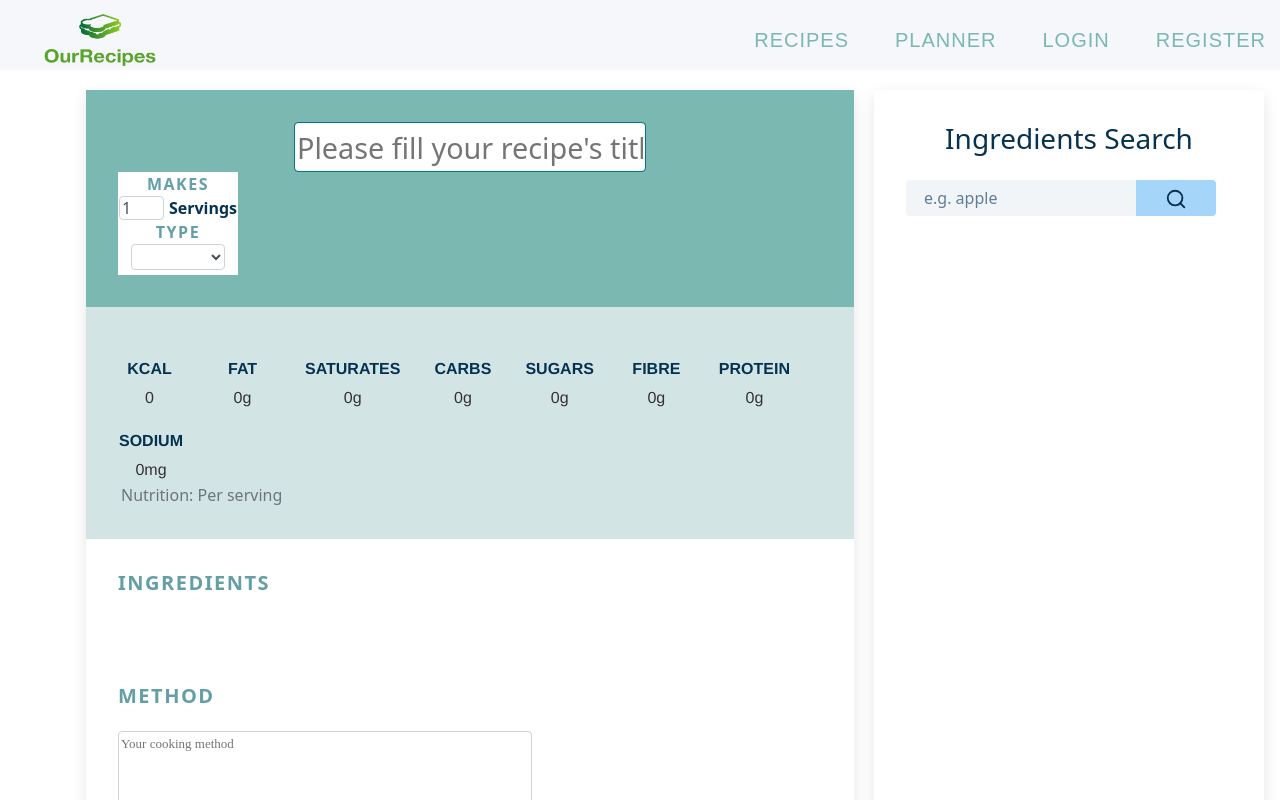
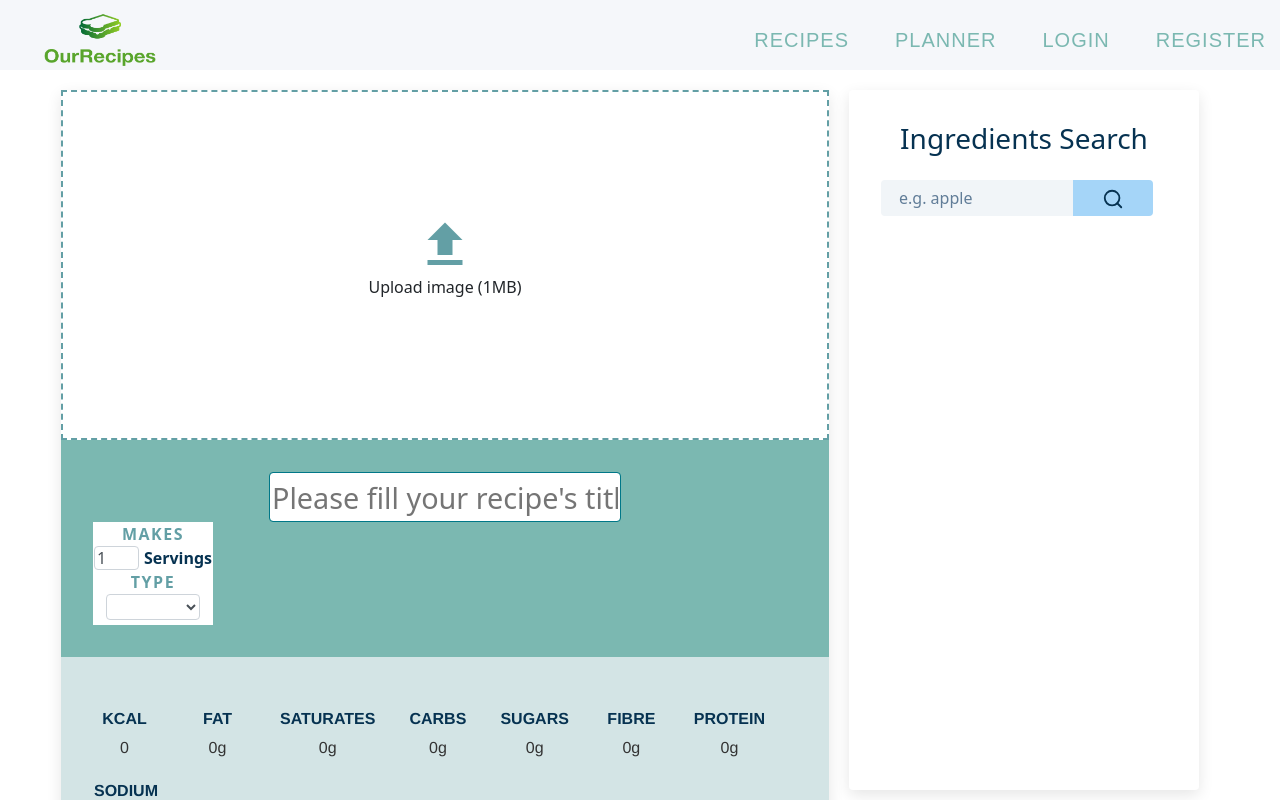
Before and after one commit to vnminh0204/ourRecipes, a React (Create React App) app in the folder src/react_client/: page /recipes/new/true in a window 1280 px wide. Shown: the top 800 px of the page. Built offline with nearby package versions, Linux system fonts and the light colour scheme.

Commit message:
finish upload box

```diff
--- a/src/react_client/src/components/all-recipes/recipes.scss
+++ b/src/react_client/src/components/all-recipes/recipes.scss
@@ -8,6 +8,7 @@
     top: 25px;
     padding: 20px;
     max-height: 95vh;
+    min-height: 700px;
     margin-right: 20px;
     max-width: 370px;
 
--- a/src/react_client/src/components/meal-planner/meal-search/search.scss
+++ b/src/react_client/src/components/meal-planner/meal-search/search.scss
@@ -1,15 +1,12 @@
 .section-meal-search {
-  margin-top: 40px;
+  //margin-top: 40px;
   height: 700px;
-  width: 402px;
+  min-width: 350px;
+  margin: 40px auto;
 }
 
 .search-title {
   color: var(--clr-primary-heading) !important;
-}
-
-.section-ingredient-search {
-  min-width: 390px;
 }
 
 .ingredient-container {
--- /dev/null
+++ b/src/react_client/src/components/recipe-form/img-upload/imgUpload.jsx
@@ -0,0 +1,67 @@
+import React, {useState} from 'react'
+import DeleteIcon from '@mui/icons-material/Delete';
+import"./imgUpload.scss";
+import {MdFileUpload} from "react-icons/md";
+
+const ImgUpload = () => {
+    const [image,setImage] = useState(null);
+    const uploadImage = (e) => {
+        const file = e.target.files[0]
+        const reader = new FileReader();
+        reader.onload = function (e) {
+            const dataUrl = e.target.result;
+            console.log(dataUrl);
+            setImage(dataUrl)
+        };
+        reader.readAsDataURL(file);
+    }
+
+    const deleteImage = () => {
+        setImage(null)
+    }
+
+
+    return (
+        <div className="img-container">
+
+                {!image ? (
+                    <div className="img-upload">
+                        <label className="upload-btn">
+                            <MdFileUpload className="upload-icon" size="60px"></MdFileUpload>
+                            <p className="">
+                                Upload image (1MB)
+                            </p>
+                            <input
+                                type="file"
+                                id="upload"
+                                accept="image/*"
+                                onChange={uploadImage}
+                                className="upload-input"
+                            />
+                        </label>
+                    </div>
+                ) : (
+                    <div className="img-preview">
+                        <div className="img-box">
+                            <img
+                                src={image}
+                                alt=''
+                                className="img-item"
+                            />
+
+                        </div>
+                        <button
+                            type="button"
+                            className="delete-img-btn"
+                            onClick={deleteImage}
+                        >
+                            <DeleteIcon className="text-white" />
+                        </button>
+                    </div>
+                )}
+        </div>
+    // absolute bottom-3 right-3 p-3 rounded-full bg-red-500 text-xl cursor-pointer outline-none hover:shadow-md  duration-500 transition-all ease-in-out
+    )
+}
+
+export default ImgUpload;
--- /dev/null
+++ b/src/react_client/src/components/recipe-form/img-upload/imgUpload.scss
@@ -0,0 +1,63 @@
+.img-container{
+  height: 350px;
+
+  .img-upload{
+    border-style: dashed;
+    border-width: 2px;
+    border-color: var(--clr-heading);
+    height: 100%;
+    background: var(--clr-white);
+    display: flex;
+    align-items: center;
+    justify-content: center;
+
+    .upload-btn{
+      display: grid;
+      justify-items: center;
+      align-items: center;
+
+      .upload-icon{
+        color: var(--clr-heading);
+        cursor: pointer;
+      }
+      .upload-icon:hover{
+        color: var(--clr-primary-button);
+      }
+    }
+    .upload-input{
+      display: none;
+    }
+  }
+  .img-upload:hover{
+    filter: brightness(92%);
+    border-color: var(--clr-primary-button);
+  }
+
+  .img-preview{
+    display: flex;
+    justify-content: flex-end;
+    height: 100%;
+    width: 100%;
+    align-items: flex-end;
+    .img-box {
+      display: flex;
+      height: 100%;
+      width: 100%;
+      .img-item{
+        width: 100%;
+        height: 100%;
+        object-fit: cover;
+      }
+    }
+    .delete-img-btn {
+      position: absolute;
+      background: #A6192e;
+      cursor: pointer;
+      border: 1px solid var(--clr-primary-1);
+    }
+    .delete-img-btn:hover {
+      filter: brightness(90%);
+    }
+  }
+
+}
--- a/src/react_client/src/components/recipe-form/recipeForm.jsx
+++ b/src/react_client/src/components/recipe-form/recipeForm.jsx
@@ -7,6 +7,7 @@ import CookingMethod from "./cooking-method/cookingMethod";
 import Title from "./title/title";
 import config from "../../config.json";
 import "./recipeForm.scss";
+import ImgUpload from "./img-upload/imgUpload";
 
 const RecipeForm = ({toast}) => {
     const {id: recipeID, edit: editOption} = useParams();
@@ -145,6 +146,8 @@ const RecipeForm = ({toast}) => {
                         setTitle(data.data.title);
                         setMealType(data.data.mealType);
                         setNutritionTable(data.data.nutritionTable);
+
+                        console.log(data);
                     })
                     .catch((error) => {
                         toast.error(error.message);
@@ -330,6 +333,9 @@ const RecipeForm = ({toast}) => {
     return (
         <div className="edit-form-container">
             <div className="recipe-form-container">
+                <div className="img-row">
+                    <ImgUpload></ImgUpload>
+                </div>
                 <div className="title-row">
                     <Title
                         title={title}
@@ -374,9 +380,7 @@ const RecipeForm = ({toast}) => {
                 )}
             </div>
             {editMode && (
-                <div className="col-md-3 justify-content-end">
-                    <IngredientsSearch addItem={addItem} toast={toast}/>
-                </div>
+                <IngredientsSearch addItem={addItem} toast={toast}/>
             )}
         </div>
     );
--- a/src/react_client/src/components/recipe-form/recipeForm.scss
+++ b/src/react_client/src/components/recipe-form/recipeForm.scss
@@ -1,6 +1,10 @@
 .edit-form-container {
   display: flex;
   justify-content: center;
+
+}
+
+.img-row {
 
 }
 
--- a/src/react_client/src/components/recipe-form/search/ingredientsSearch.jsx
+++ b/src/react_client/src/components/recipe-form/search/ingredientsSearch.jsx
@@ -1,6 +1,6 @@
 import React, {useState} from "react";
 import IngredientsSearchList from "./ingredientsSearchList";
-import "./search.css";
+import "./search.scss";
 import config from "../../../config.json";
 import {FiSearch} from "react-icons/fi";
 
@@ -57,7 +57,7 @@ const IngredientsSearch = ({addItem, toast}) => {
     };
 
     return (
-        <section className="section-ingredient-search">
+        <div className="section-ingredient-search">
             <form className="ingredient-search-form" onSubmit={handleSubmit}>
                 <h3 className="fs-3">Ingredients Search</h3>
                 <div className="ingredient-search-form-control">
@@ -76,7 +76,7 @@ const IngredientsSearch = ({addItem, toast}) => {
             <div className="ingredient-container">
                 <IngredientsSearchList data={list} addItem={addItem}/>
             </div>
-        </section>
+        </div>
     );
 };
 
--- a/src/react_client/src/components/recipe-form/search/ingredientsSearchList.jsx
+++ b/src/react_client/src/components/recipe-form/search/ingredientsSearchList.jsx
@@ -1,6 +1,6 @@
 import React from "react";
 import { IoIosAddCircle } from "react-icons/io";
-import "./search.css";
+import "./search.scss";
 
 const IngredientsSearchList = ({ data, addItem }) => {
   return (
--- a/src/react_client/src/components/recipe-form/search/search.css
+++ b/src/react_client/src/components/recipe-form/search/search.scss
@@ -1,10 +1,10 @@
 .section-ingredient-search {
-    width: 23vw;
-    height: 100%;
-    margin: 0 auto;
-}
-
-.section-ingredient-search {
+    //width: 25%;
+    width: 25vw;
+    min-width: 350px;
+    height: 700px;
+    top:20px;
+    position: sticky;
     background: var(--clr-white);
     border-radius: var(--radius);
     box-shadow: var(--light-shadow);
@@ -13,8 +13,15 @@
 }
 
 .ingredient-container {
-    margin-top: 2rem;
+    margin: 2rem auto;
 }
+
+
+
+.ingredient-list {
+    min-height: 400px;
+    max-height: 500px;
+    overflow-y: scroll;
 
     .ingredient-item {
         display: flex;
@@ -35,10 +42,6 @@
     .ingredient-item:hover .title {
         color: var(--clr-grey-5);
     }
-
-.ingredient-list {
-    max-height: 400px;
-    overflow-y: scroll;
 }
 
 .ingredient-search-form-control {
```
Lines whose indentation alone changed are shown as unchanged.
